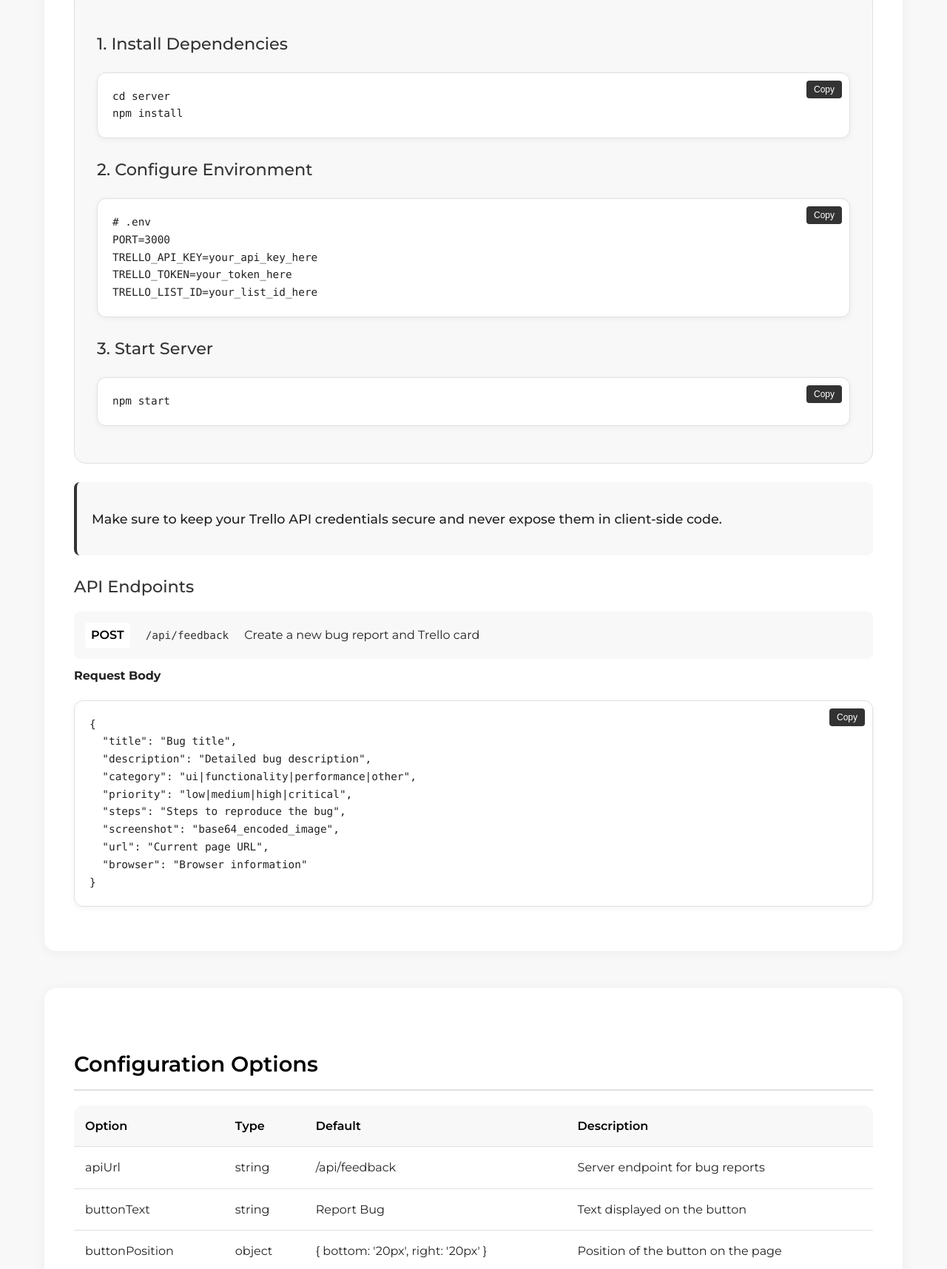
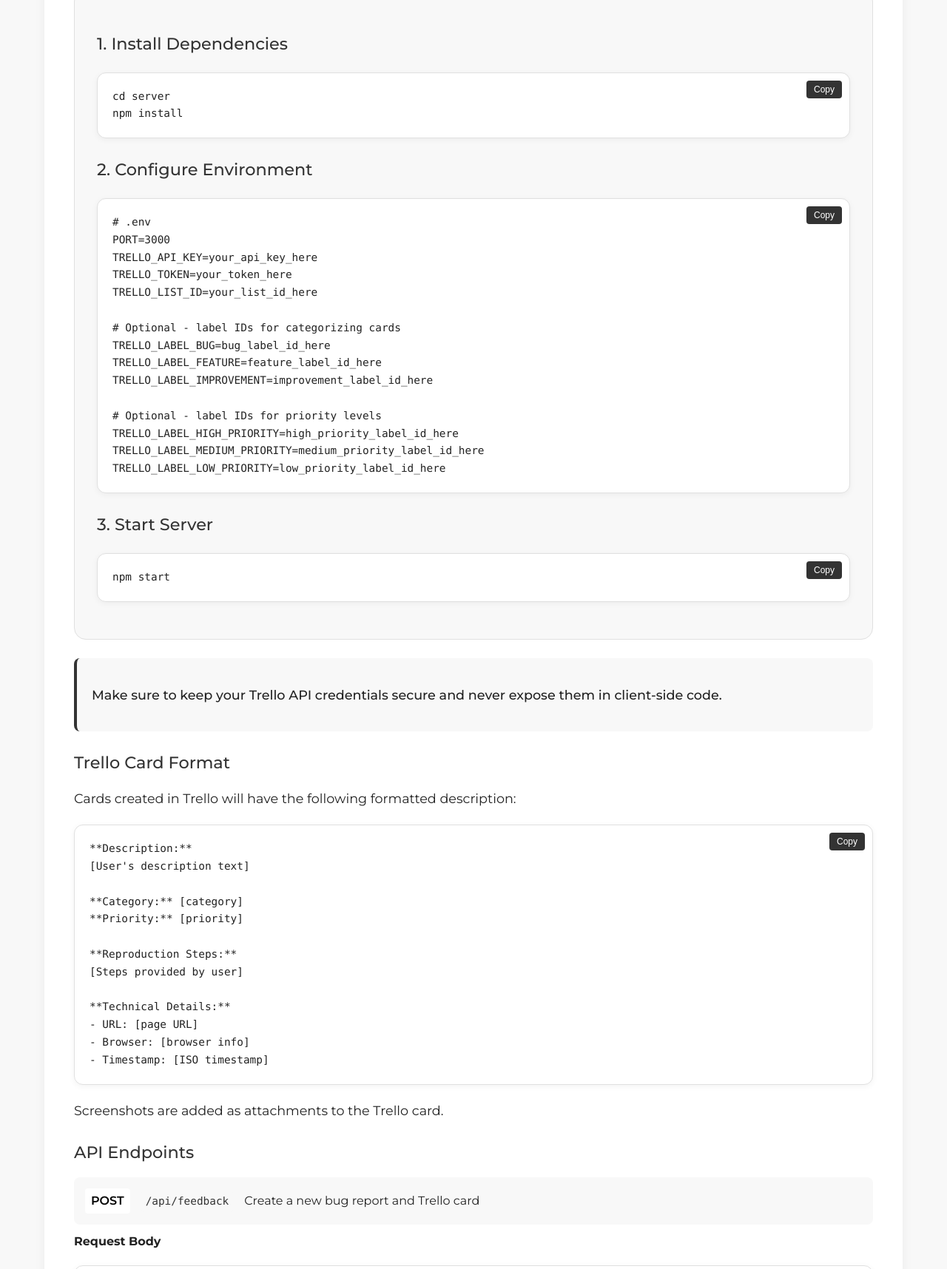
Before and after one commit to atwww-dev/buggy, a website: page docs/index.html in a window 1280 px wide. Shown: the part 3296-5012 px from the top of the page at 74% size. Drawn offline with Linux system fonts and the light colour scheme.

Commit message:
fix: documentaitons

```diff
--- a/docs/index.html
+++ b/docs/index.html
@@ -393,7 +393,17 @@
 PORT=3000
 TRELLO_API_KEY=your_api_key_here
 TRELLO_TOKEN=your_token_here
-TRELLO_LIST_ID=your_list_id_here</code></pre>
+TRELLO_LIST_ID=your_list_id_here
+
+# Optional - label IDs for categorizing cards
+TRELLO_LABEL_BUG=bug_label_id_here
+TRELLO_LABEL_FEATURE=feature_label_id_here
+TRELLO_LABEL_IMPROVEMENT=improvement_label_id_here
+
+# Optional - label IDs for priority levels
+TRELLO_LABEL_HIGH_PRIORITY=high_priority_label_id_here
+TRELLO_LABEL_MEDIUM_PRIORITY=medium_priority_label_id_here
+TRELLO_LABEL_LOW_PRIORITY=low_priority_label_id_here</code></pre>
 
             <h3>3. Start Server</h3>
             <pre><code>npm start</code></pre>
@@ -402,6 +412,24 @@
         <div class="warning">
             <p>Make sure to keep your Trello API credentials secure and never expose them in client-side code.</p>
         </div>
+
+        <h3>Trello Card Format</h3>
+        <p>Cards created in Trello will have the following formatted description:</p>
+        <pre><code>**Description:**
+[User's description text]
+
+**Category:** [category]
+**Priority:** [priority]
+
+**Reproduction Steps:**
+[Steps provided by user]
+
+**Technical Details:**
+- URL: [page URL]
+- Browser: [browser info]
+- Timestamp: [ISO timestamp]</code></pre>
+
+        <p>Screenshots are added as attachments to the Trello card.</p>
 
         <h3>API Endpoints</h3>
         <div class="api-endpoint">
--- a/server/package.json
+++ b/server/package.json
@@ -21,5 +21,8 @@
     "ts-node": "^10.9.1",
     "ts-node-dev": "^2.0.0",
     "typescript": "^5.0.4"
+  },
+  "engines": {
+    "node": ">=14.0.0"
   }
 }
```
Also changed, not shown: README.md, client/README.md, 1 other file.
